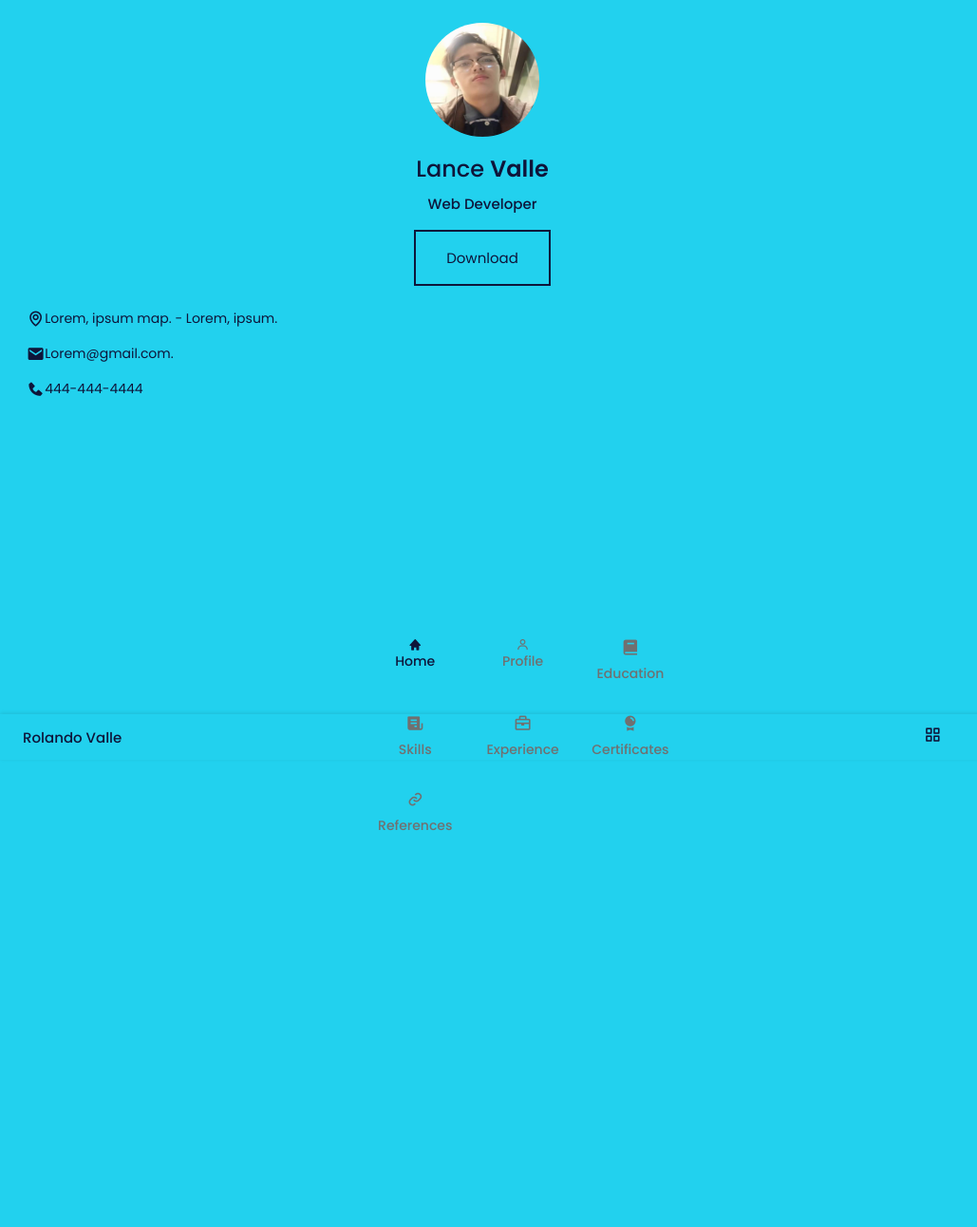
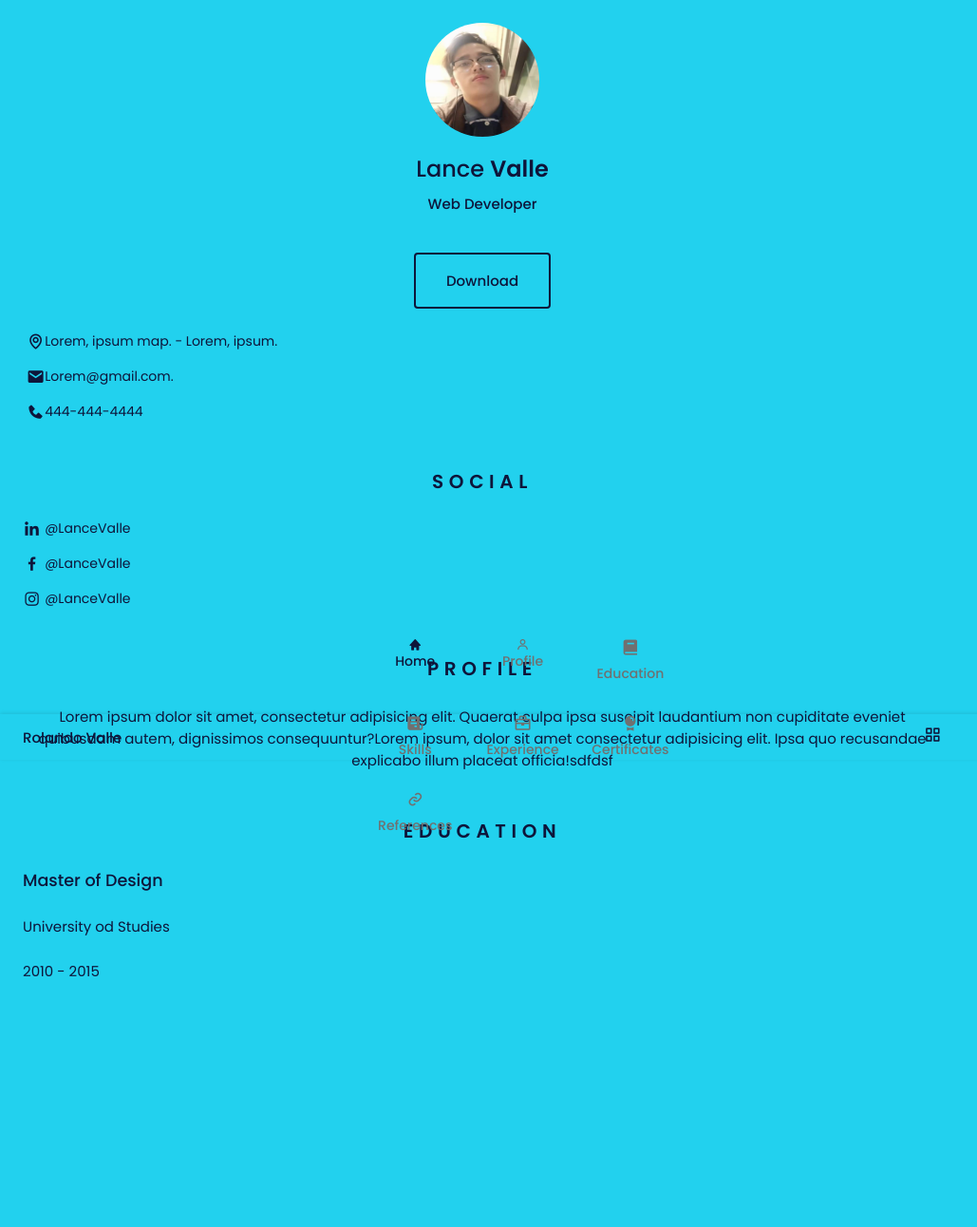
Before and after one commit to lance28-beep/ux-ui-ideas, a plain HTML site: page responsive-resume2/index.html in a window 1280 px wide. Shown: the top 1292 px of the page at 95% size, without its empty margins (0-1029 px from the left). Before the commit the page ends 924 px from the top, so only its background shows below. Drawn offline with nearby package versions, Linux system fonts and the light colour scheme.

Commit message:
update resume

```diff
--- a/responsive-resume2/assets/css/styles.css
+++ b/responsive-resume2/assets/css/styles.css
@@ -239,11 +239,41 @@ section {
   border: 2px solid var(--text-color);
   color: var(--title-color);
   padding: 1rem 2rem;
+  border-radius: 0.25rem;
+  transition: 0.3s;
+  font-weight: var(--font-medium);
+  margin-top: var(--mb-3);
+}
+
+.home__button-movil:hover {
+  background-color: var(--text-color);
+  color: var(--container-color);
 }
 /*========== SOCIAL ==========*/
+.social__container {
+  grid-template-columns: max-content;
+  gap: 1rem;
+}
 
+.social__link {
+  display: inline-flex;
+  align-items: center;
+  font-size: var(--small-font-size);
+  color: var(--text-color);
+}
+
+.social__link:hover {
+  color: var(--title-color);
+}
+
+.social__icon {
+  font-size: 1.2rem;
+  margin-right: 0.25rem;
+}
 /*========== PROFILE ==========*/
-
+.profile__description {
+  text-align: center;
+}
 /*========== EDUCATION AND EXPERIENCE ==========*/
 
 /*========== SKILLS AND LANGUAGES ==========*/
--- a/responsive-resume2/index.html
+++ b/responsive-resume2/index.html
@@ -87,12 +87,14 @@
                     download=""
                     href="./assets/pdf/ResumeCv.pdf"
                     class="home__button-movil"
-                  >Download</a>
+                    >Download</a
+                  >
                 </div>
               </div>
               <div class="home__address bd-grid">
                 <span class="home__information">
-                  <i class="bx bx-map home__icon"></i> Lorem, ipsum map. - Lorem, ipsum.
+                  <i class="bx bx-map home__icon"></i> Lorem, ipsum map. -
+                  Lorem, ipsum.
                 </span>
                 <span class="home__information">
                   <i class="bx bxs-envelope home__icon"></i> Lorem@gmail.com.
@@ -105,13 +107,50 @@
           </section>
 
           <!--========== SOCIAL ==========-->
-          <section class="social section"></section>
+          <section class="social section">
+            <h2 class="section-title">Social</h2>
+            <div class="social__container bd-grid">
+              <a target="_blank" href="#" class="social__link">
+                <i class="bx bxl-linkedin social__icon"></i>@LanceValle
+              </a>
+              <a target="_blank" href="#" class="social__link">
+                <i class="bx bxl-facebook social__icon"></i>@LanceValle
+              </a>
+              <a target="_blank" href="#" class="social__link">
+                <i class="bx bxl-instagram social__icon"></i>@LanceValle
+              </a>
+            </div>
+          </section>
 
           <!--========== PROFILE ==========-->
-          <section class="profile section" id="profile"></section>
+          <section class="profile section" id="profile">
+            <h2 class="section-title">Profile</h2>
+            <p class="profile__description">
+              Lorem ipsum dolor sit amet, consectetur adipisicing elit. Quaerat
+              culpa ipsa suscipit laudantium non cupiditate eveniet quibusdam
+              autem, dignissimos consequuntur?Lorem ipsum, dolor sit amet
+              consectetur adipisicing elit. Ipsa quo recusandae explicabo illum
+              placeat officia!sdfdsf
+            </p>
+          </section>
 
           <!--========== EDUCATION ==========-->
-          <section class="education section" id="education"></section>
+          <section class="education section" id="education">
+            <h2 class="section-title">Education</h2>
+            <div class="education__container bd-grid">
+              <div class="education__content">
+                <div class="education__time">
+                  <span class="education__rounder"></span>
+                  <span class="education__line"></span>
+                </div>
+                <div class="education__data bd-grid">
+                  <h3 class="education__title">Master of Design</h3>
+                  <span class="education__studies">University od Studies</span
+                  ><span class="education__year">2010 - 2015</span>
+                </div>
+              </div>
+            </div>
+          </section>
 
           <!--========== SKILLS  ==========-->
           <section class="skills section" id="skills"></section>
```
